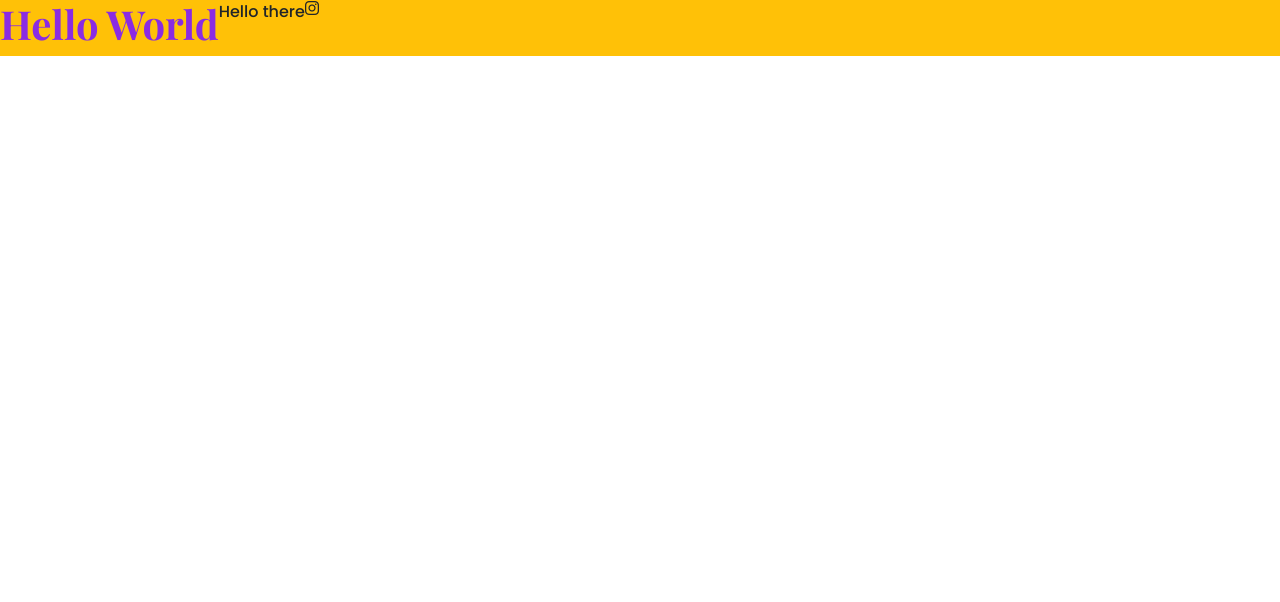
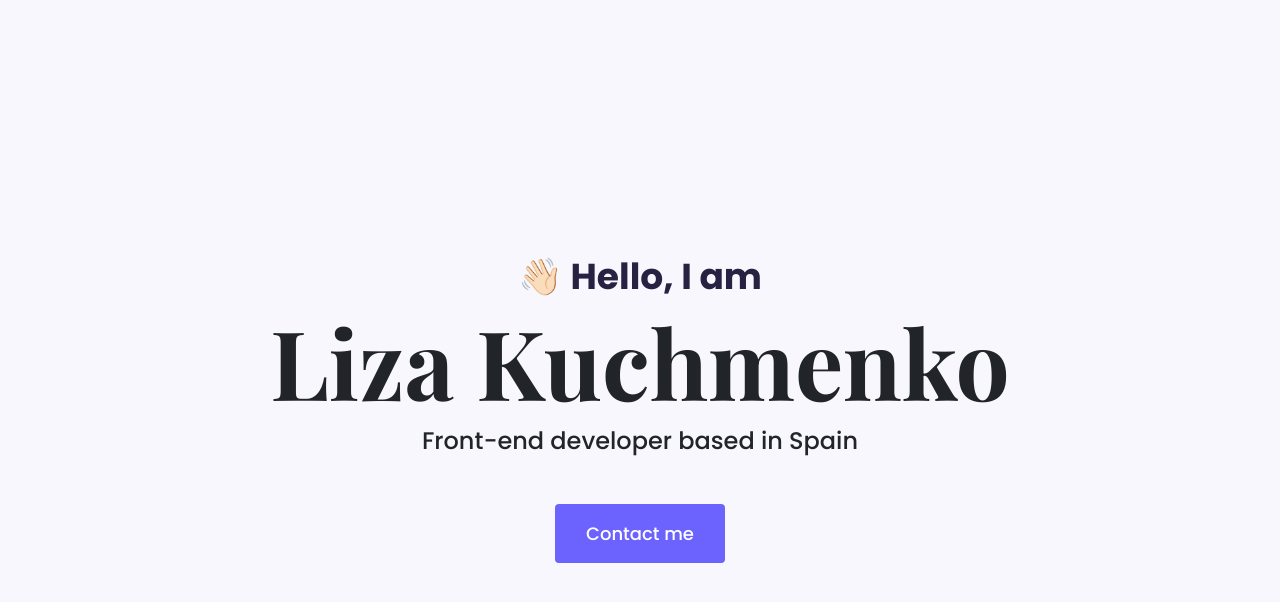
Before and after one commit to lisakuchmenko/portfolio-project, a plain HTML site: page index.html in a window 1280 px wide. Drawn offline with nearby package versions, Linux system fonts and the light colour scheme.

Commit message:
added hero page

```diff
--- a/index.html
+++ b/index.html
@@ -38,10 +38,11 @@
 		<title>Document</title>
 	</head>
 	<body>
-		<div class="d-flex bg-warning">
-			<h1>Hello World</h1>
-			<p>Hello there</p>
-			<i class="fa-brands fa-instagram"></i>
+		<div class="hero">
+			<p>👋🏻 Hello, I am</p>
+			<h1>Liza Kuchmenko</h1>
+			<h2 class="mb-5">Front-end developer based in Spain</h2>
+			<a href="#" class="btn btn-branding">Contact me</a>
 		</div>
 	</body>
 </html>
--- a/styles/style.css
+++ b/styles/style.css
@@ -1,10 +1,40 @@
+:root {
+	--branding-color: #6c63ff;
+	--secondary-color: #f9f7fe;
+}
+
+body {
+	font-family: 'Poppins', sans-serif;
+}
+
 h1 {
-	color: blueviolet;
-
 	font-family: 'Playfair Display', serif;
+	font-size: 96px;
 	font-weight: bold;
 }
 
-p {
-	font-family: 'Poppins', sans-serif;
+.hero {
+	padding: 250px 20px;
+	background-color: var(--secondary-color);
+	text-align: center;
 }
+
+.hero p {
+	margin: 0;
+	font-size: 36px;
+	font-weight: bold;
+	color: #272142;
+}
+
+.hero h2 {
+	font-size: 24px;
+}
+
+.btn-branding {
+	background-color: var(--branding-color);
+	border-radius: 4px;
+	color: #fff;
+	font-size: 18px;
+	line-height: 27px;
+	padding: 15px 30px;
+}
```
